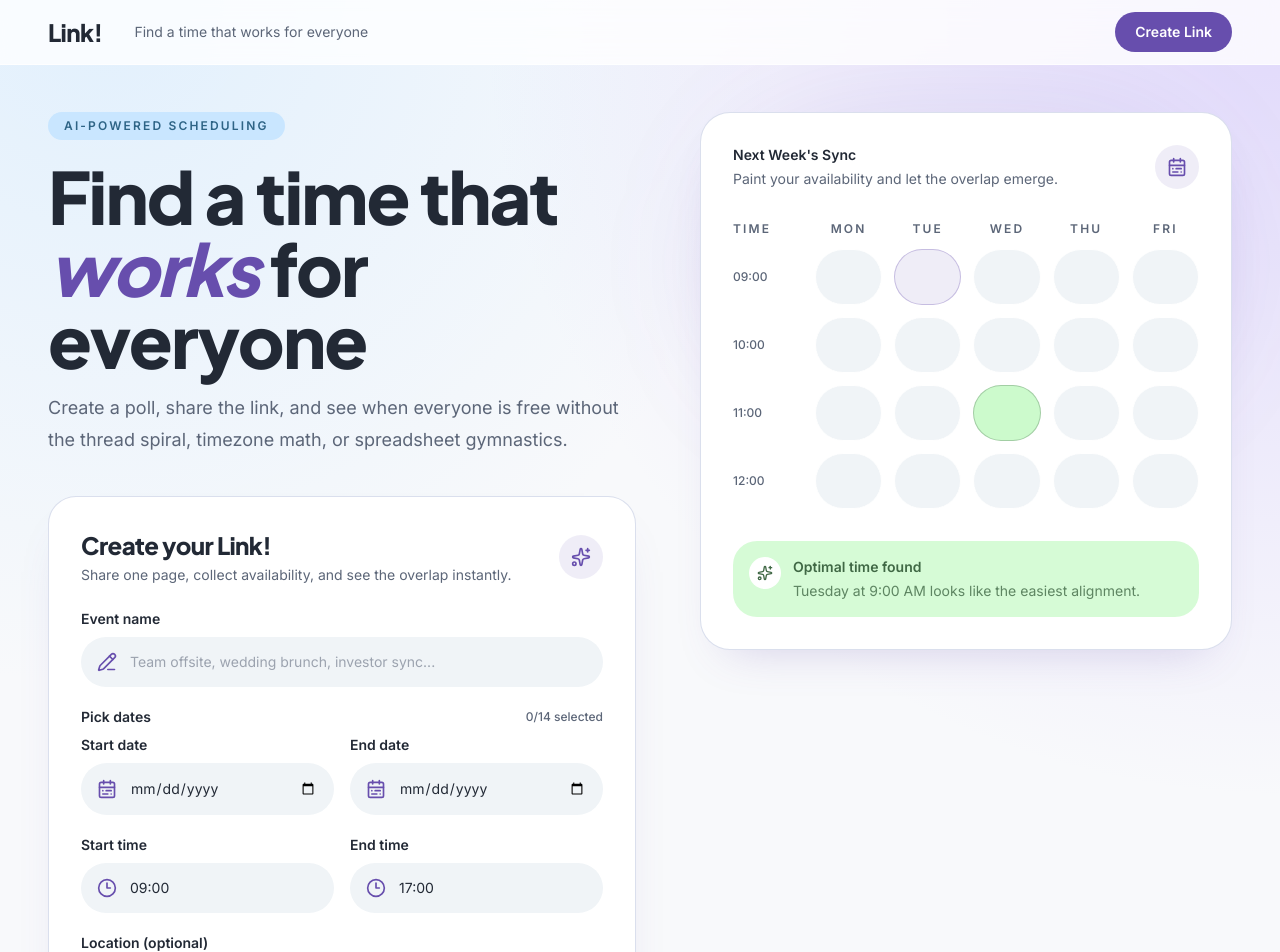
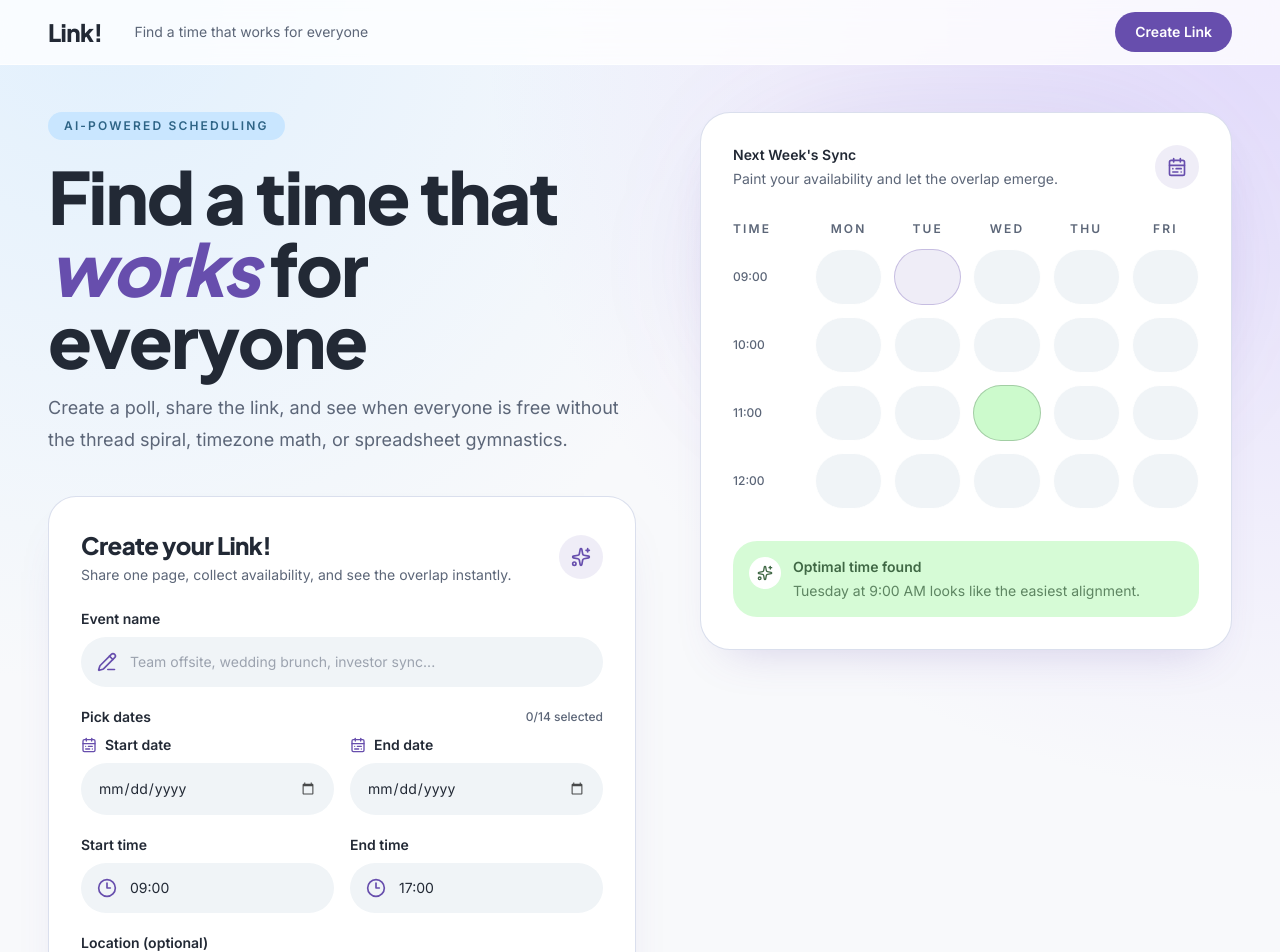
Before and after one commit to nnalhcaL/link-, a Next.js app in the folder link/: page / in a window 1280 px wide. Shown: the top 952 px of the page. Built offline with nearby package versions, Linux system fonts and the light colour scheme.

Commit message:
hopefully small bug fixesm display for select date, swipe left on avalibility, and slot is overlapping wierd

```diff
--- a/link/src/components/AvailabilityGrid.tsx
+++ b/link/src/components/AvailabilityGrid.tsx
@@ -93,7 +93,7 @@ export default function AvailabilityGrid({
     });
   }
 
-  function finishDrag(pointerId?: number, element?: HTMLButtonElement | null) {
+  function finishDrag(pointerId?: number, element?: HTMLElement | null) {
     if (typeof pointerId === 'number' && element?.hasPointerCapture(pointerId)) {
       element.releasePointerCapture(pointerId);
     }
@@ -144,11 +144,13 @@ export default function AvailabilityGrid({
     lastPaintedSlotRef.current = null;
     setErrorMessage(null);
     setStatusMessage(null);
-    eventPointer.currentTarget.setPointerCapture(eventPointer.pointerId);
+    if (eventPointer.pointerType !== 'touch') {
+      eventPointer.currentTarget.setPointerCapture(eventPointer.pointerId);
+    }
     paintSlot(slotKey, mode, true);
   }
 
-  function handlePointerMove(eventPointer: ReactPointerEvent<HTMLButtonElement>) {
+  function handlePointerMove(eventPointer: ReactPointerEvent<HTMLElement>) {
     if (!isDragging || activePointerIdRef.current !== eventPointer.pointerId) {
       return;
     }
@@ -306,7 +308,7 @@ export default function AvailabilityGrid({
             )}
           >
             <div className="grid-scroll overflow-x-auto pb-1">
-              <div className="slot-grid pr-2 sm:pr-4" style={{minWidth: `${gridMinWidth}px`}}>
+              <div className="slot-grid pr-2 sm:pr-4" onPointerMove={handlePointerMove} style={{minWidth: `${gridMinWidth}px`}}>
                 <div
                   className="grid grid-cols-[72px_repeat(var(--date-count),minmax(92px,1fr))] gap-1.5 sm:grid-cols-[84px_repeat(var(--date-count),minmax(110px,1fr))] sm:gap-2"
                   style={{'--date-count': event.dates.length} as React.CSSProperties}
--- a/link/src/components/CreateEventForm.tsx
+++ b/link/src/components/CreateEventForm.tsx
@@ -183,45 +183,47 @@ export default function CreateEventForm() {
           </div>
           <div className="grid gap-4 lg:grid-cols-2">
             <label className="block">
-              <span className="mb-2 block text-sm font-semibold text-ink">Start date</span>
-              <div className="relative">
-                <CalendarRange className="pointer-events-none absolute left-4 top-1/2 h-5 w-5 -translate-y-1/2 text-primary" />
+              <span className="mb-2 flex items-center gap-2 text-sm font-semibold text-ink">
+                <CalendarRange className="h-4 w-4 text-primary" />
+                Start date
+              </span>
               <input
                 type="date"
                 className={cn(
-                    'w-full rounded-2xl border bg-surface-soft py-3.5 pl-12 pr-4 text-sm text-ink outline-none transition-all duration-150',
+                  'date-input w-full rounded-2xl border bg-surface-soft px-4 py-3.5 text-base text-ink outline-none transition-all duration-150 sm:text-sm',
                   fieldErrors.dates
                     ? 'border-danger'
                     : 'border-transparent focus:border-primary/30 focus:ring-2 focus:ring-primary/10',
                 )}
+                max={endDate || undefined}
                 value={startDate}
                 onChange={(event) => {
                   setFieldErrors((current) => ({...current, dates: undefined}));
                   setStartDate(event.target.value);
                 }}
               />
-              </div>
             </label>
 
             <label className="block">
-              <span className="mb-2 block text-sm font-semibold text-ink">End date</span>
-              <div className="relative">
-                <CalendarRange className="pointer-events-none absolute left-4 top-1/2 h-5 w-5 -translate-y-1/2 text-primary" />
+              <span className="mb-2 flex items-center gap-2 text-sm font-semibold text-ink">
+                <CalendarRange className="h-4 w-4 text-primary" />
+                End date
+              </span>
               <input
                 type="date"
                 className={cn(
-                    'w-full rounded-2xl border bg-surface-soft py-3.5 pl-12 pr-4 text-sm text-ink outline-none transition-all duration-150',
+                  'date-input w-full rounded-2xl border bg-surface-soft px-4 py-3.5 text-base text-ink outline-none transition-all duration-150 sm:text-sm',
                   fieldErrors.dates
                     ? 'border-danger'
                     : 'border-transparent focus:border-primary/30 focus:ring-2 focus:ring-primary/10',
                 )}
+                min={startDate || undefined}
                 value={endDate}
                 onChange={(event) => {
                   setFieldErrors((current) => ({...current, dates: undefined}));
                   setEndDate(event.target.value);
                 }}
               />
-              </div>
             </label>
           </div>
           {fieldErrors.dates ? <p className="mt-2 text-sm text-danger">{fieldErrors.dates}</p> : null}
--- a/link/src/components/GroupHeatmap.tsx
+++ b/link/src/components/GroupHeatmap.tsx
@@ -24,7 +24,7 @@ export default function GroupHeatmap({event}: GroupHeatmapProps) {
 
   function tooltip(summary: SlotSummary) {
     return (
-      <div className="pointer-events-none absolute left-1/2 top-0 z-20 w-60 -translate-x-1/2 -translate-y-[calc(100%+12px)] rounded-2xl bg-slate-950 px-4 py-3 text-left text-white shadow-2xl">
+      <div className="pointer-events-none absolute left-1/2 top-0 z-50 w-60 -translate-x-1/2 -translate-y-[calc(100%+12px)] rounded-2xl bg-slate-950 px-4 py-3 text-left text-white shadow-2xl">
         <p className="text-xs font-semibold uppercase tracking-[0.16em] text-white/70">
           {formatDateLabel(summary.date)} at {formatTimeLabel(summary.time)}
         </p>
@@ -105,7 +105,9 @@ export default function GroupHeatmap({event}: GroupHeatmapProps) {
 
                     return (
                       <button
-                        className="relative flex h-11 items-center justify-center rounded-[18px] border border-white text-xs font-semibold text-white transition-transform duration-150 hover:scale-[1.03] sm:h-12 sm:rounded-2xl"
+                        className={`relative flex h-11 items-center justify-center rounded-[18px] border border-white text-xs font-semibold text-white transition-transform duration-150 hover:scale-[1.03] sm:h-12 sm:rounded-2xl ${
+                          isHovered || isSelected ? 'z-30' : 'z-[1]'
+                        }`}
                         key={slotKey}
                         onBlur={() => setHoveredSlotKey(null)}
                         onClick={() => setSelectedSlotKey(slotKey)}
--- a/link/src/components/GroupViewClient.tsx
+++ b/link/src/components/GroupViewClient.tsx
@@ -75,7 +75,7 @@ export default function GroupViewClient({initialEvent}: GroupViewClientProps) {
         <div className="panel-border panel-shadow rounded-[24px] bg-white p-4 sm:rounded-[32px] sm:p-8">
           <div className="flex flex-col gap-5 sm:gap-8">
             <div>
-              <h1 className="max-w-3xl font-headline text-2xl font-extrabold tracking-tight text-ink sm:text-5xl">
+              <h1 className="max-w-3xl font-headline text-[1.85rem] font-extrabold leading-[1.05] tracking-tight text-ink sm:text-5xl">
                 Group view for {initialEvent.title}
               </h1>
               <p className="mt-3 max-w-2xl text-sm leading-6 text-ink-soft sm:mt-4 sm:text-lg sm:leading-7">
--- a/link/src/styles/globals.css
+++ b/link/src/styles/globals.css
@@ -63,6 +63,11 @@ textarea {
   height: 10px;
 }
 
+.grid-scroll {
+  overscroll-behavior-x: contain;
+  touch-action: pan-x pinch-zoom;
+}
+
 .grid-scroll::-webkit-scrollbar-thumb {
   background: rgba(92, 102, 120, 0.2);
   border-radius: 999px;
@@ -73,18 +78,35 @@ textarea {
 }
 
 .slot-grid {
-  touch-action: none;
   user-select: none;
 }
 
 .sticky-time-cell {
   position: sticky;
   left: 0;
-  z-index: 10;
+  z-index: 5;
   background: var(--page-surface);
   box-shadow: 14px 0 18px -20px rgba(34, 41, 53, 0.4);
 }
 
 .sticky-time-cell--corner {
-  z-index: 20;
+  z-index: 6;
 }
+
+.date-input {
+  appearance: none;
+  -webkit-appearance: none;
+}
+
+.date-input::-webkit-date-and-time-value {
+  text-align: left;
+}
+
+.date-input::-webkit-datetime-edit {
+  padding: 0;
+}
+
+.date-input::-webkit-calendar-picker-indicator {
+  cursor: pointer;
+  opacity: 0.7;
+}
```
Also changed, not shown: 1 other file (tests, documents, lock files or other folders). Lines whose indentation alone changed are shown as unchanged.
